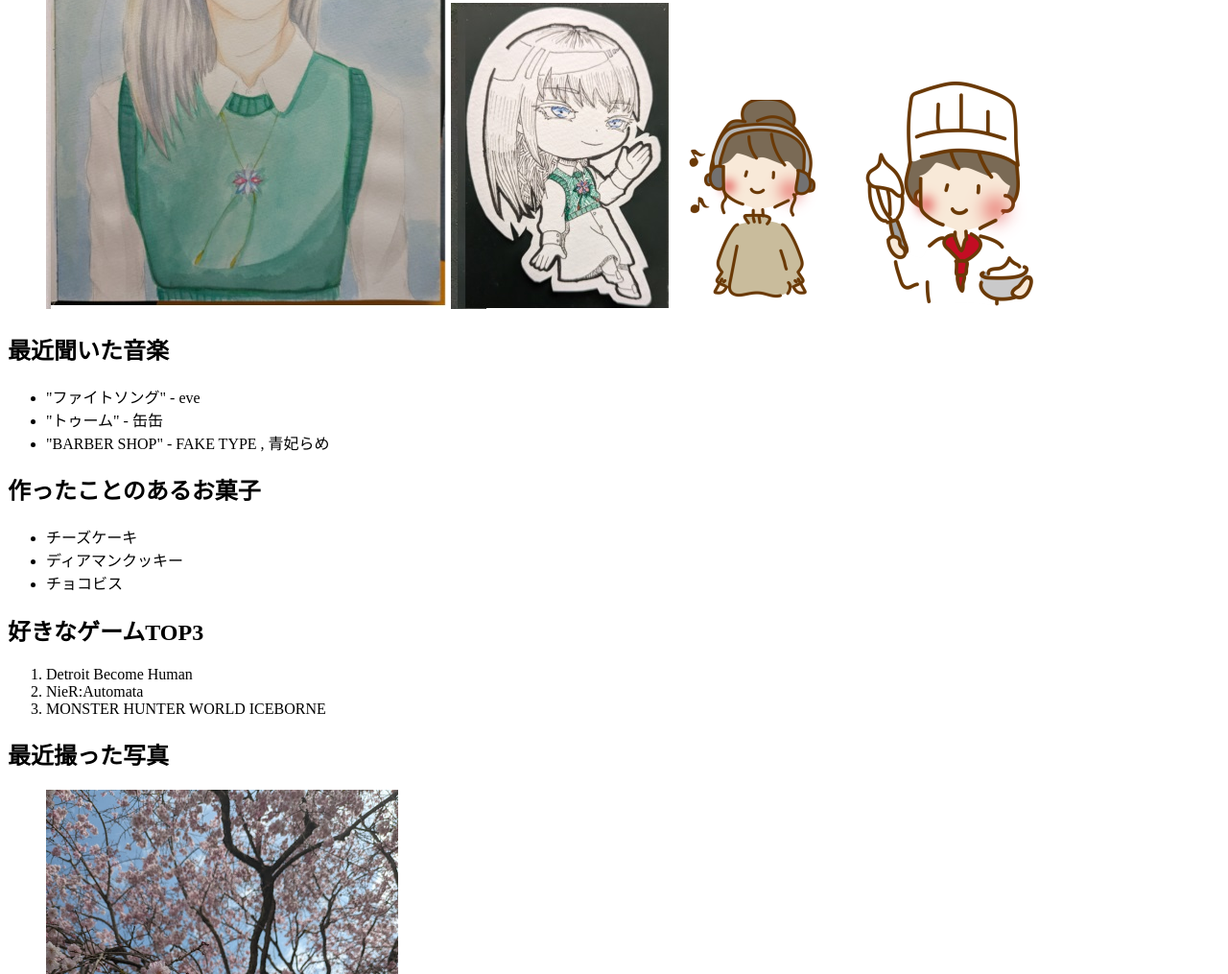
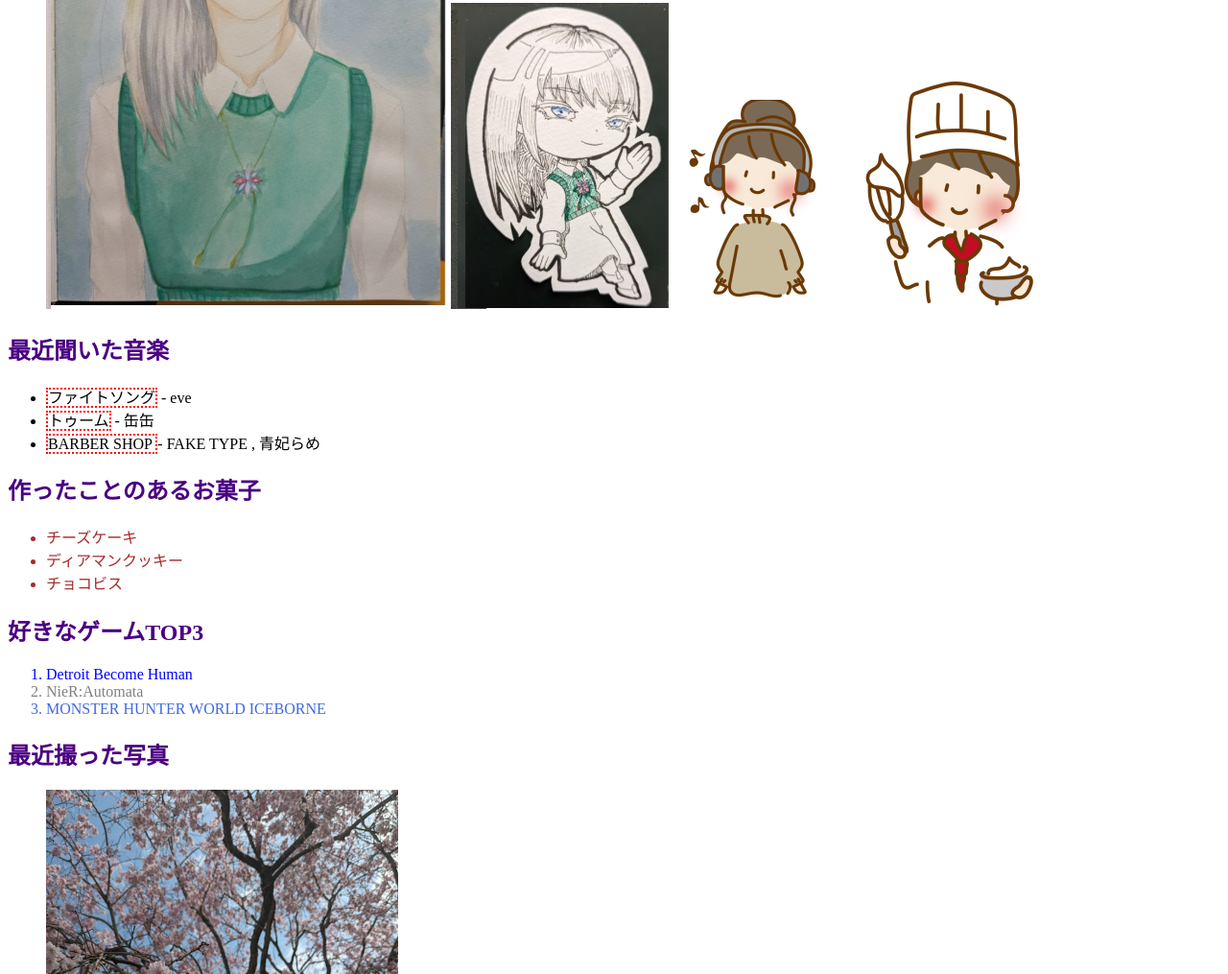
Before and after one commit to st-nanako/WebDesign-Task, a plain HTML site: page profile/index.html in a window 1280 px wide. Shown: the part 541-1556 px from the top of the page at 96% size. Drawn offline with Linux system fonts and the light colour scheme.

Commit message:
プロフィール装飾課題の提出

```diff
--- a/profile/index.html
+++ b/profile/index.html
@@ -3,12 +3,13 @@
 
 <head>
     <title>自己紹介</title>
+    <link rel="stylesheet" href="profile-style.css">
 </head>
 
 <body>
-    <h1>氏名</h1>
+    <h1 class="txit-Indigo">氏名</h1>
     <p>佐藤奈々子</p>
-    <h1>趣味・好きなこと</h1>
+    <h1 class="txit-Indigo">趣味・好きなこと</h1>
     <ul>
         <li>絵を描くこと</li>
         <li>音楽を聴くこと</li>
@@ -18,25 +19,25 @@
         <img src="img/onnanohito_odango_ongaku.png" alt="音楽を聴く">
         <img src="img/syokugyou_cakeyasan_zyosei.png" alt="お菓子作り">
     </ul>
-    <h2>最近聞いた音楽</h2>
+    <h2 class="txit-Indigo">最近聞いた音楽</h2>
     <ul>
-        <li>"ファイトソング" - eve</li>
-        <li>"トゥーム" - 缶缶</li>
-        <li>"BARBER SHOP" - FAKE TYPE , 青妃らめ</li>
+        <li><span>ファイトソング</span> - eve</li>
+        <li><span>トゥーム</span> - 缶缶</li>
+        <li><span>BARBER SHOP </span>- FAKE TYPE , 青妃らめ</li>
     </ul>
-    <h2>作ったことのあるお菓子</h2>
+    <h2 class="txit-Indigo">作ったことのあるお菓子</h2>
     <ul>
-        <li>チーズケーキ</li>
-        <li>ディアマンクッキー</li>
-        <li>チョコビス</li>
+        <li class="txit-brown">チーズケーキ</li>
+        <li class="txit-brown">ディアマンクッキー</li>
+        <li class="txit-brown">チョコビス</li>
     </ul>
-    <h2>好きなゲームTOP3</h2>
+    <h2 class="txit-Indigo">好きなゲームTOP3</h2>
     <ol>
-        <li>Detroit Become Human</li>
-        <li>NieR:Automata</li>
-        <li>MONSTER HUNTER WORLD ICEBORNE</li>
+        <li class="txit-blue">Detroit Become Human</li>
+        <li class="txit-gray">NieR:Automata</li>
+        <li class="txit-royalblue">MONSTER HUNTER WORLD ICEBORNE</li>
     </ol>
-    <h2>最近撮った写真</h2>
+    <h2 class="txit-Indigo">最近撮った写真</h2>
     <ul>
         <img src="img/桜.jpg" alt="さくら1" width="30%" height="30%">
         <img src="img/sakura2.jpg" alt="さくら2" width="30%" height="30%">
--- /dev/null
+++ b/profile/profile-style.css
@@ -0,0 +1,18 @@
+.txit-brown{
+    color: brown;
+}
+.txit-blue{
+    color: blue;
+}
+.txit-gray{
+    color: gray;
+}
+.txit-royalblue{
+    color: royalblue;
+}
+.txit-Indigo{
+    color: indigo;
+}
+span{
+    border: 2px dotted red;
+}
```
